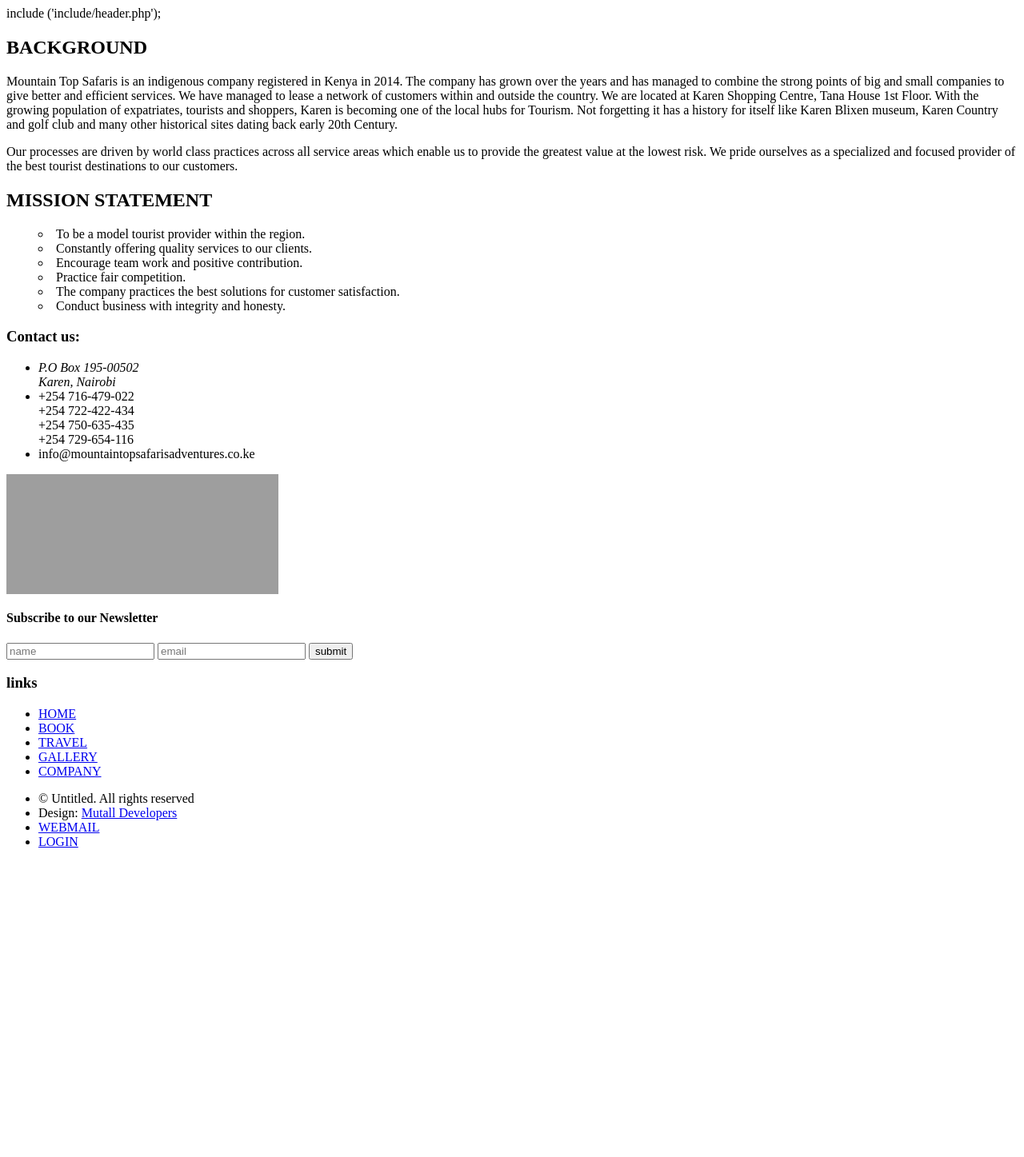
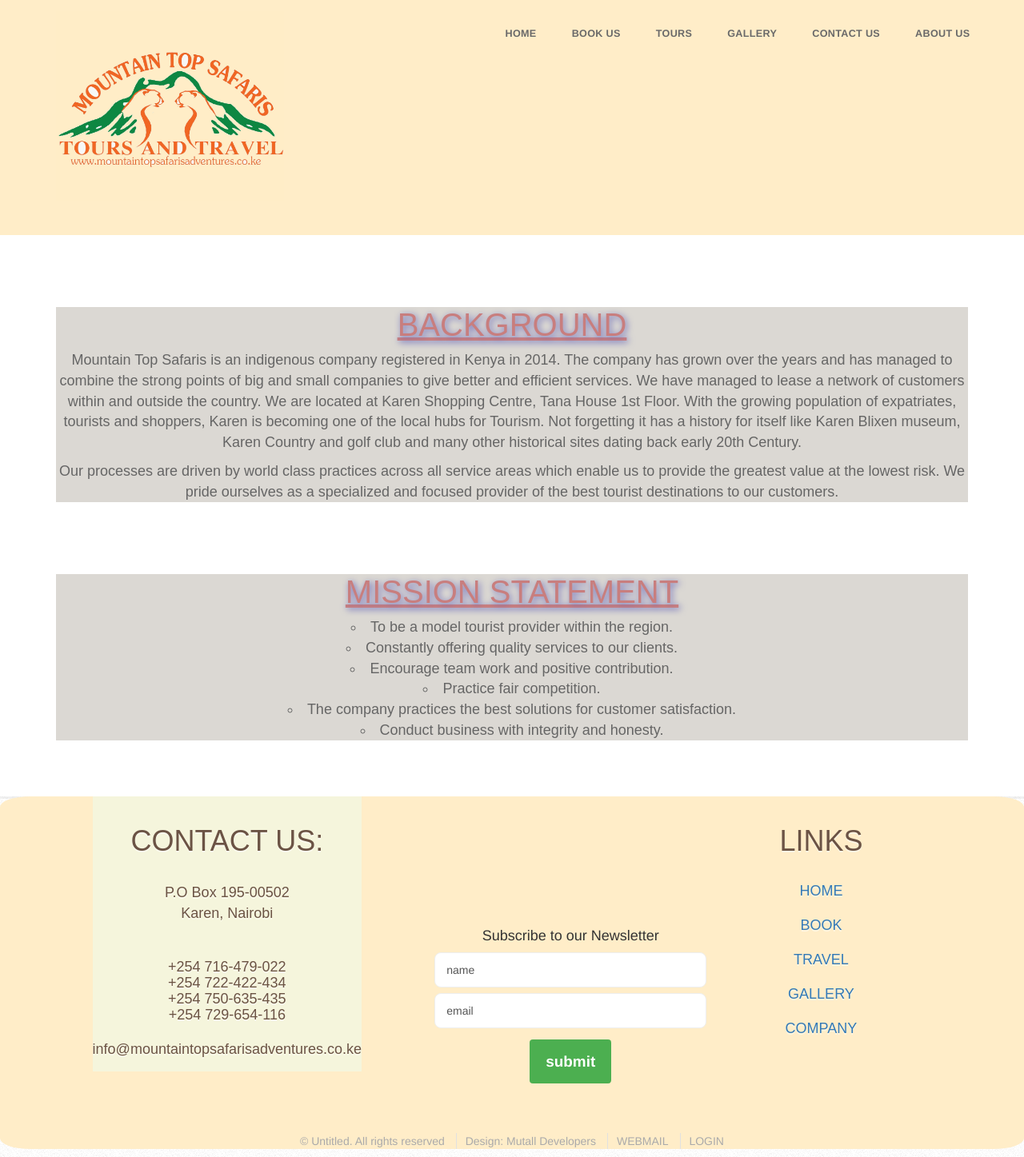
Before and after one commit to mutall/mountaintop, a PHP site: page /about.php in a window 1280 px wide. Shown: the whole page at 80% size. Before the commit the page ends 1060 px from the top, so only its background shows below. Run offline with PHP 8.4, Linux system fonts and the light colour scheme; some libraries are stand-ins or nearby versions; grey boxes are pictures that could not be loaded.

Commit message:
fixed include errors

```diff
--- a/about.php
+++ b/about.php
@@ -1,4 +1,4 @@
-include ('include/header.php');
+<?php include ('include/header.php'); ?>
 <!-- Main -->
 <div id="main-wrapper">
     <div class="container" id="myContainer">
```
